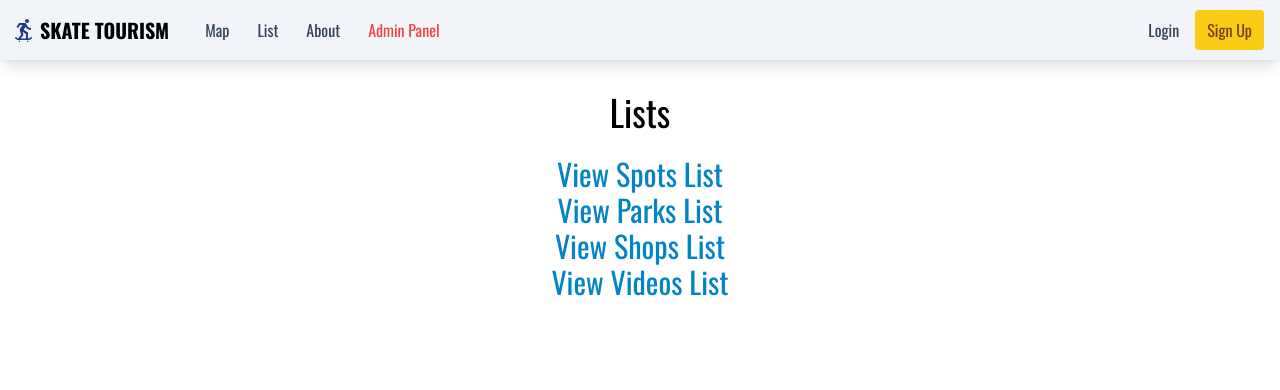
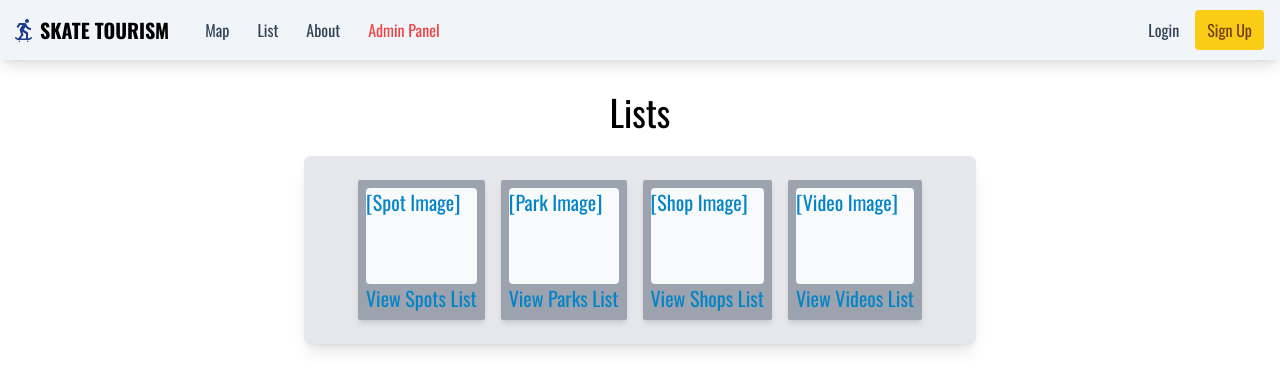
Before and after one commit to zwehr/spots-map-v3, a Next.js app: page /list in a window 1280 px wide. Shown: the top 390 px of the page. Built offline with nearby package versions, Linux system fonts and the light colour scheme.

Commit message:
update styling - make options cards (still need images)

```diff
--- a/src/app/list/page.tsx
+++ b/src/app/list/page.tsx
@@ -37,26 +37,36 @@ export default async function ListSelection() {
   return (
     <>
       <h1>Lists</h1>
-      <h2>
+      <div className='flex justify-center bg-gray-200 max-w-2xl mx-auto rounded-md shadow-lg p-4'>
+        <div className='flex justify-center mx-auto p-2 space-x-4 text-xl'>
           <Link href='/list/skate-spots' className='link'>
+            <div className='bg-gray-400 p-2 rounded-sm shadow-md hover:scale-105 transition-transform duration-300 ease-in-out'>
+              <div className='w-full h-24 rounded bg-gray-50'>[Spot Image]</div>
               View Spots List
+            </div>
           </Link>
-      </h2>
-      <h2>
           <Link href='/list/skate-parks' className='link'>
+            <div className='bg-gray-400 p-2 rounded-sm shadow-md hover:scale-105 transition-transform duration-300 ease-in-out'>
+              <div className='w-full h-24 rounded bg-gray-50'>[Park Image]</div>
               View Parks List
+            </div>
           </Link>
-      </h2>
-      <h2>
           <Link href='/list/skate-shops' className='link'>
+            <div className='bg-gray-400 p-2 rounded-sm shadow-md hover:scale-105 transition-transform duration-300 ease-in-out'>
+              <div className='w-full h-24 rounded bg-gray-50'>[Shop Image]</div>
               View Shops List
+            </div>
           </Link>
-      </h2>
-      <h2>
           <Link href='/list/skate-videos' className='link'>
+            <div className='bg-gray-400 p-2 rounded-sm shadow-md hover:scale-105 transition-transform duration-300 ease-in-out'>
+              <div className='w-full h-24 rounded bg-gray-50'>
+                [Video Image]
+              </div>
               View Videos List
+            </div>
           </Link>
-      </h2>
+        </div>
+      </div>
     </>
   );
 }
```
Lines whose indentation alone changed are shown as unchanged.
